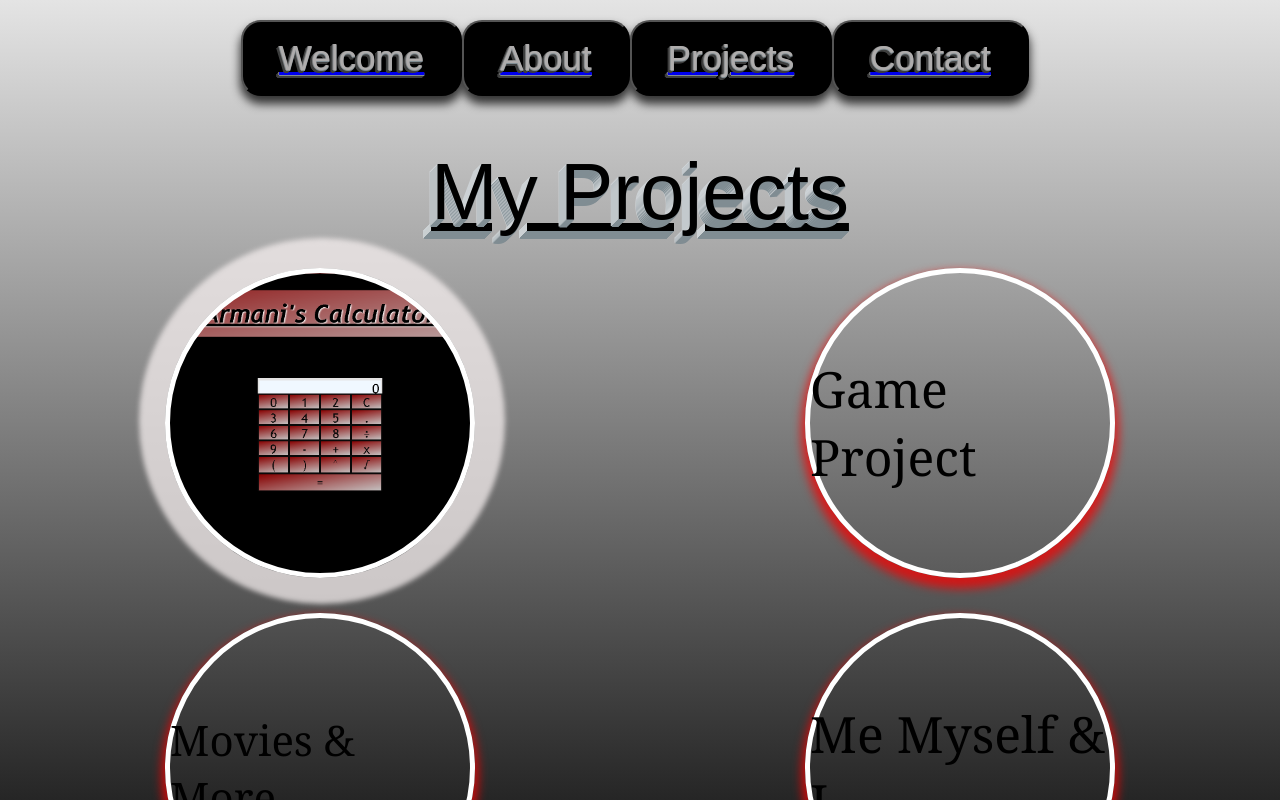
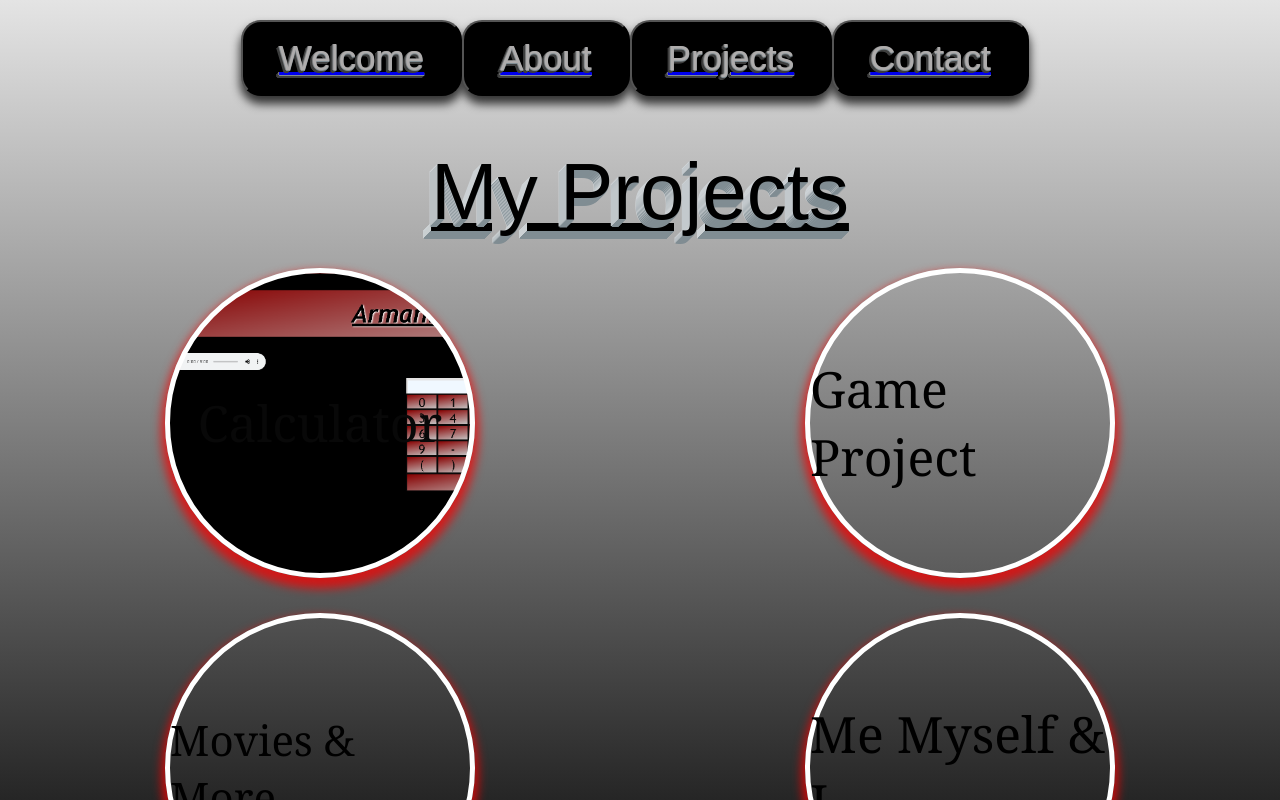
Before and after one commit to ManiG21/portfolio, a React (Create React App) app: page /projects in a window 1280 px wide. In both pictures the pointer is over the link "Calculator". Shown: the top 800 px of the page. Built offline with nearby package versions, Linux system fonts and the light colour scheme.

Commit message:
New Pro but animation

```diff
--- a/src/components/Projects/Projects.css
+++ b/src/components/Projects/Projects.css
@@ -53,6 +53,9 @@ box-shadow: 2px -2px 5px 28px rgba(244, 238, 238, 0.75);
 background-position: center;
 background-size: cover;
 color: transparent;
+transition: all .40s ease;
+transform: translateY(-50px);
+
   }
 
   #Pro:hover  {
```
